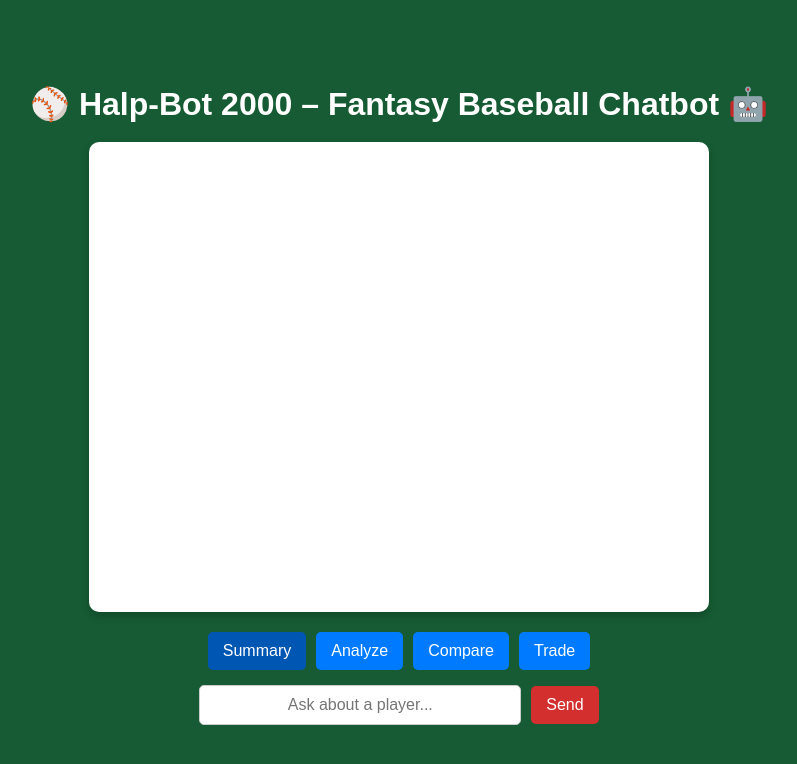
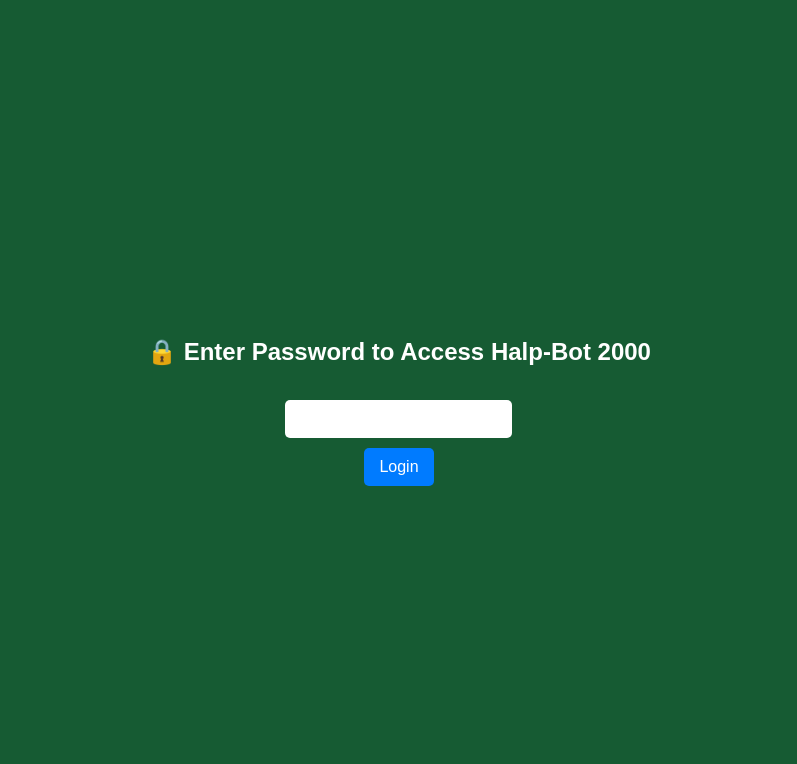
Before and after one commit to a3mckay/fantasai-ui, a React (Vite) app: page / in a window 1280 px wide. Shown: the top 764 px of the page, without its empty margins (241-1038 px from the left). Built offline with nearby package versions, Linux system fonts and the light colour scheme.

Commit message:
Add autocomplete, Enter key support and trade fixes

```diff
--- a/src/App.css
+++ b/src/App.css
@@ -14,6 +14,48 @@ body {
   height: auto !important;
   min-height: 100vh;
 }
+
+/* 🔧 Ensures global layout for app */
+.app-container {
+  background-color: #165B33; /* Your green background */
+  color: white;
+  font-family: 'Arial', sans-serif;
+  min-height: 100vh;
+  display: flex;
+  flex-direction: column;
+  align-items: center;
+  justify-content: center;
+}
+
+
+.login-screen {
+  display: flex;
+  flex-direction: column;
+  align-items: center;
+  justify-content: center;
+  height: 100vh;
+  background-color: #165B33;
+  color: white;
+  gap: 10px;
+}
+
+.login-screen input {
+  padding: 10px;
+  font-size: 16px;
+  border-radius: 5px;
+  border: none;
+}
+
+.login-screen button {
+  padding: 10px 15px;
+  font-size: 16px;
+  border-radius: 5px;
+  background-color: #007bff;
+  color: white;
+  border: none;
+  cursor: pointer;
+}
+
 
 /* 🎤 Hero Text (Big Title) */
 .hero-text {
--- a/src/App.jsx
+++ b/src/App.jsx
@@ -1,14 +1,46 @@
-import React from "react";
+import React, { useState } from "react";
+// In main.jsx or main.tsx
+import './App.css'; // or './App.css' or whatever your CSS file is
+
 import ChatInterface from "./ChatInterface";
-import "./App.css";
 
+const App = () => {
+  const [isAuthenticated, setIsAuthenticated] = useState(false);
+  const [inputPassword, setInputPassword] = useState("");
 
-function App() {
+  const correctPassword = "halprules"; // 🔒 Change this later
+
+  const handleLogin = () => {
+    if (inputPassword === correctPassword) {
+      setIsAuthenticated(true);
+    } else {
+      alert("Incorrect password.");
+    }
+  };
+
   return (
-    <div className="App">
-      <ChatInterface />
+    <div className="app-container"> {/* ✅ Global styling wrapper */}
+      {!isAuthenticated ? (
+        <div className="login-screen">
+          <h2>🔒 Enter Password to Access Halp-Bot 2000</h2>
+          <input
+            type="password"
+            value={inputPassword}
+            onChange={(e) => setInputPassword(e.target.value)}
+            onKeyDown={(e) => {
+              if (e.key === "Enter") {
+                handleLogin();
+              }
+            }}
+          />
+
+          <button onClick={handleLogin}>Login</button>
+        </div>
+      ) : (
+        <ChatInterface />
+      )}
     </div>
   );
-}
+};
 
 export default App;
--- a/src/ChatInterface.jsx
+++ b/src/ChatInterface.jsx
@@ -10,38 +10,34 @@ const ChatInterface = () => {
   const [teamA, setTeamA] = useState([""]);
   const [teamB, setTeamB] = useState([""]);
   const [tradeContext, setTradeContext] = useState("");
-
+  const [playerSuggestions, setPlayerSuggestions] = useState([]);
 
   useEffect(() => {
     if (chatBoxRef.current) {
-      console.log("🔍 Before Scroll:");
-      console.log("Chat Box Scroll Height:", chatBoxRef.current.scrollHeight);
-      console.log("Chat Box Client Height:", chatBoxRef.current.clientHeight);
-      console.log("Chat Box Scroll Top Before:", chatBoxRef.current.scrollTop);
-
-      console.log("📝 Rendered Chat Text (From UI):", chatBoxRef.current.innerText); // Debugging chat-box output
-
-      // Attempt to auto-scroll to bottom
       chatBoxRef.current.scrollTop = chatBoxRef.current.scrollHeight;
-
-      console.log("🔍 After Scroll:");
-      console.log("Chat Box Scroll Top After:", chatBoxRef.current.scrollTop);
     }
   }, [messages]);
 
+  useEffect(() => {
+    fetch("https://fantasai-test-production.up.railway.app/players")
+      .then((res) => res.json())
+      .then((data) => {
+        if (data.players) {
+          setPlayerSuggestions([...new Set(data.players)]);
+        }
+      })
+      .catch((err) =>
+        console.error("❌ Error fetching player suggestions:", err)
+      );
+  }, []);
+
   const sendMessage = async () => {
     let apiUrl = "";
-
-    // 🧼 Trimmed input list for compare
     const trimmedComparePlayers = comparePlayers.filter((p) => p.trim() !== "");
 
-    // 🛑 Check inputs per mode
-    if ((mode === "summary" || mode === "analyze") && !input.trim()) {
-      return;
-    }
-    if (mode === "compare" && trimmedComparePlayers.length < 2) {
-      return;
-    }
+    if ((mode === "summary") && !input.trim()) return;
+    if (mode === "compare" && trimmedComparePlayers.length < 2) return;
+
     if (mode === "trade") {
       const trimmedA = teamA.filter((p) => p.trim() !== "");
       const trimmedB = teamB.filter((p) => p.trim() !== "");
@@ -65,50 +61,37 @@ const ChatInterface = () => {
         const response = await fetch("https://fantasai-test-production.up.railway.app/trade", {
           method: "POST",
           headers: { "Content-Type": "application/json" },
-          body: JSON.stringify({
-            teamA: trimmedA,
-            teamB: trimmedB,
-            context: tradeContext
-          })
+          body: JSON.stringify({ teamA: trimmedA, teamB: trimmedB, context: tradeContext })
         });
 
         const data = await response.json();
-        console.log("✅ Trade API Response:", data);
-
         if (data.error) {
           setMessages((prev) => [...prev, { text: `⚠️ Error: ${data.error}`, sender: "bot" }]);
         } else {
           setMessages((prev) => [...prev, { text: `📈 **Trade Evaluation**\n${data.analysis}`, sender: "bot" }]);
         }
       } catch (error) {
-        console.error("❌ Trade API Error:", error);
         setMessages((prev) => [...prev, { text: "⚠️ Error evaluating trade.", sender: "bot" }]);
       } finally {
         setLoading(false);
       }
-
-      return; // ✅ Important: stop here so rest of sendMessage() doesn't run
+      return;
     }
 
-    // 🎯 Build API URL
     if (mode === "summary") {
       apiUrl = `https://fantasai-test-production.up.railway.app/player/${encodeURIComponent(input)}`;
-    } else if (mode === "analyze") {
-      apiUrl = `https://fantasai-test-production.up.railway.app/analysis/${encodeURIComponent(input)}`;
     } else if (mode === "compare") {
       const params = new URLSearchParams();
       trimmedComparePlayers.forEach((p) => params.append("players", p));
       apiUrl = `https://fantasai-test-production.up.railway.app/compare-multi?${params.toString()}`;
     }
 
-    // 🧠 Add user message
     const userText =
       mode === "compare"
         ? `📢 **COMPARE Mode**: ${trimmedComparePlayers.join(" vs ")}`
         : `📢 **${mode.toUpperCase()} Mode**: ${input}`;
     setMessages((prev) => [...prev, { text: userText, sender: "user" }]);
 
-    // 🧹 Reset inputs
     setInput("");
     setComparePlayers(["", ""]);
     setLoading(true);
@@ -116,43 +99,17 @@ const ChatInterface = () => {
     try {
       const response = await fetch(apiUrl);
       const data = await response.json();
-      console.log("✅ API Response:", data);
-
       if (data.error) {
-        setMessages((prev) => [
-          ...prev,
-          { text: `⚠️ Error: ${data.error}`, sender: "bot" },
-        ]);
+        setMessages((prev) => [...prev, { text: `⚠️ Error: ${data.error}`, sender: "bot" }]);
       } else {
         if (mode === "compare") {
-          setMessages((prev) => [
-            ...prev,
-            { text: `⚖ **Comparison**\n${data.comparison}`, sender: "bot" },
-          ]);
-        } else if (mode === "analyze") {
-          setMessages((prev) => [
-            ...prev,
-            {
-              text: `🔍 **Analysis** for ${data.player_name || input}\n${data.openai_analysis}`,
-              sender: "bot",
-            },
-          ]);
+          setMessages((prev) => [...prev, { text: `⚖ **Comparison**\n${data.comparison}`, sender: "bot" }]);
         } else {
-          setMessages((prev) => [
-            ...prev,
-            {
-              text: `📊 **${data.player_name}**\n${data.summary}`,
-              sender: "bot",
-            },
-          ]);
+          setMessages((prev) => [...prev, { text: `📊 **${data.player_name}**\n${data.summary}`, sender: "bot" }]);
         }
       }
     } catch (error) {
-      console.error("❌ Error fetching:", error);
-      setMessages((prev) => [
-        ...prev,
-        { text: "⚠️ Error fetching data.", sender: "bot" },
-      ]);
+      setMessages((prev) => [...prev, { text: "⚠️ Error fetching data.", sender: "bot" }]);
     } finally {
       setLoading(false);
     }
@@ -160,79 +117,49 @@ const ChatInterface = () => {
 
   return (
     <div className="chat-container">
-      <h1 className="hero-text">
-        ⚾ Halp-Bot 2000 – Fantasy Baseball Chatbot 🤖
-      </h1>
+      <h1 className="hero-text">⚾ Halp-Bot 2000 – Fantasy Baseball Chatbot 🤖</h1>
 
-      {/* Chat Box */}
       <div className="chat-box" ref={chatBoxRef}>
         {messages.map((msg, index) => (
           <div
             key={index}
-            className={
-              msg.sender === "user" ? "user-message" : "bot-message"
-            }
-            dangerouslySetInnerHTML={{
-              __html: msg.text.replace(/\n/g, "<br/>"),
-            }}
+            className={msg.sender === "user" ? "user-message" : "bot-message"}
+            dangerouslySetInnerHTML={{ __html: msg.text.replace(/\n/g, "<br/>") }}
           />
         ))}
         {loading && <div className="loading">🤔 Thinking...</div>}
       </div>
 
-      {/* Mode Selector */}
       <div className="mode-selector">
-        <button
-          onClick={() => setMode("summary")}
-          className={mode === "summary" ? "active" : ""}
-        >
-          Summary
-        </button>
-        <button
-          onClick={() => setMode("analyze")}
-          className={mode === "analyze" ? "active" : ""}
-        >
-          Analyze
-        </button>
-        <button
-          onClick={() => setMode("compare")}
-          className={mode === "compare" ? "active" : ""}
-        >
-          Compare
-        </button>
-        <button
-          onClick={() => setMode("trade")}
-          className={mode === "trade" ? "active" : ""}
-        >
-          Trade
-        </button>
-
+        <button onClick={() => setMode("summary")} className={mode === "summary" ? "active" : ""}>Summary</button>
+        <button onClick={() => setMode("compare")} className={mode === "compare" ? "active" : ""}>Compare</button>
+        <button onClick={() => setMode("trade")} className={mode === "trade" ? "active" : ""}>Trade</button>
       </div>
 
-      {/* Input Box */}
       <div className="input-box">
-        {/* For summary & analyze */}
-        {(mode === "summary" || mode === "analyze") && (
+        {mode === "summary" && (
           <input
             type="text"
+            list="player-options"
             placeholder="Ask about a player..."
             value={input}
             onChange={(e) => setInput(e.target.value)}
             onKeyDown={(e) => {
               if (e.key === "Enter") {
+                e.preventDefault();
                 sendMessage();
               }
             }}
           />
         )}
 
-        {/* For compare (already working) */}
         {mode === "compare" && (
           <div className="compare-inputs">
             {comparePlayers.map((player, idx) => (
               <div key={idx} className="compare-input-row">
                 <input
                   type="text"
+                  list="player-options"
                   placeholder={`Enter player ${idx + 1}`}
                   value={player}
                   onChange={(e) => {
@@ -240,33 +167,44 @@ const ChatInterface = () => {
                     updated[idx] = e.target.value;
                     setComparePlayers(updated);
                   }}
+                  onKeyDown={(e) => {
+                    if (e.key === "Enter" && idx === comparePlayers.length - 1) {
+                      e.preventDefault();
+                      e.target.blur();
+                      sendMessage();
+                    }
+                  }}
                 />
                 {idx === comparePlayers.length - 1 && comparePlayers.length < 10 && (
-                  <button
-                    onClick={() => setComparePlayers([...comparePlayers, ""])}
-                    className="add-player-button"
-                  >
-                    + Add Player
-                  </button>
+                  <button onClick={() => setComparePlayers([...comparePlayers, ""])} className="add-player-button">+ Add Player</button>
                 )}
               </div>
             ))}
           </div>
         )}
+
         {mode === "trade" && (
           <div className="trade-inputs">
             <div className="trade-side">
               <h3>Team A</h3>
               {teamA.map((player, idx) => (
                 <input
-                  key={idx}
+                  key={`A-${idx}`}
                   type="text"
+                  list="player-options"
                   placeholder={`Team A Player ${idx + 1}`}
                   value={player}
                   onChange={(e) => {
                     const updated = [...teamA];
                     updated[idx] = e.target.value;
                     setTeamA(updated);
+                  }}
+                  onKeyDown={(e) => {
+                    if (e.key === "Enter" && idx === teamA.length - 1) {
+                      e.preventDefault();
+                      e.target.blur();
+                      sendMessage();
+                    }
                   }}
                 />
               ))}
@@ -279,14 +217,22 @@ const ChatInterface = () => {
               <h3>Team B</h3>
               {teamB.map((player, idx) => (
                 <input
-                  key={idx}
+                  key={`B-${idx}`}
                   type="text"
+                  list="player-options"
                   placeholder={`Team B Player ${idx + 1}`}
                   value={player}
                   onChange={(e) => {
                     const updated = [...teamB];
                     updated[idx] = e.target.value;
                     setTeamB(updated);
+                  }}
+                  onKeyDown={(e) => {
+                    if (e.key === "Enter" && idx === teamB.length - 1) {
+                      e.preventDefault();
+                      e.target.blur();
+                      sendMessage();
+                    }
                   }}
                 />
               ))}
@@ -304,11 +250,14 @@ const ChatInterface = () => {
           </div>
         )}
 
-        <button className="send-button" onClick={sendMessage}>
-          Send
-        </button>
+        <button className="send-button" onClick={sendMessage}>Send</button>
       </div>
 
+      <datalist id="player-options">
+        {playerSuggestions.map((name, idx) => (
+          <option key={idx} value={name} />
+        ))}
+      </datalist>
     </div>
   );
 };
```
